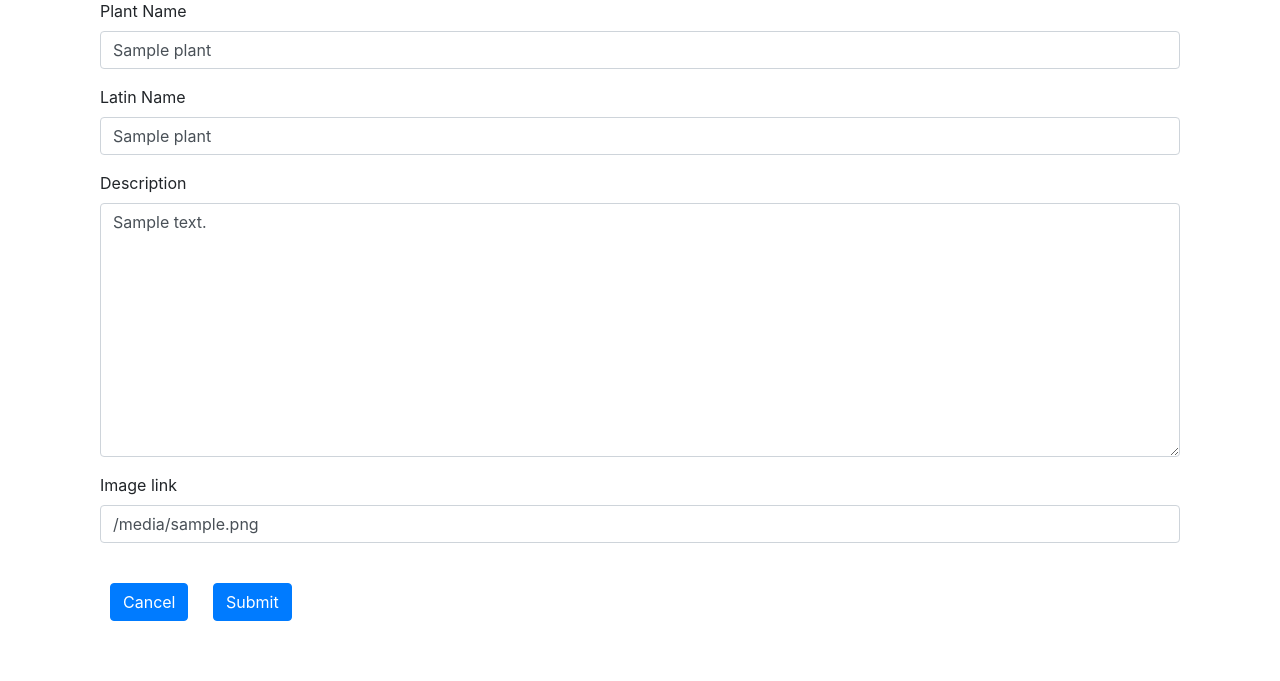
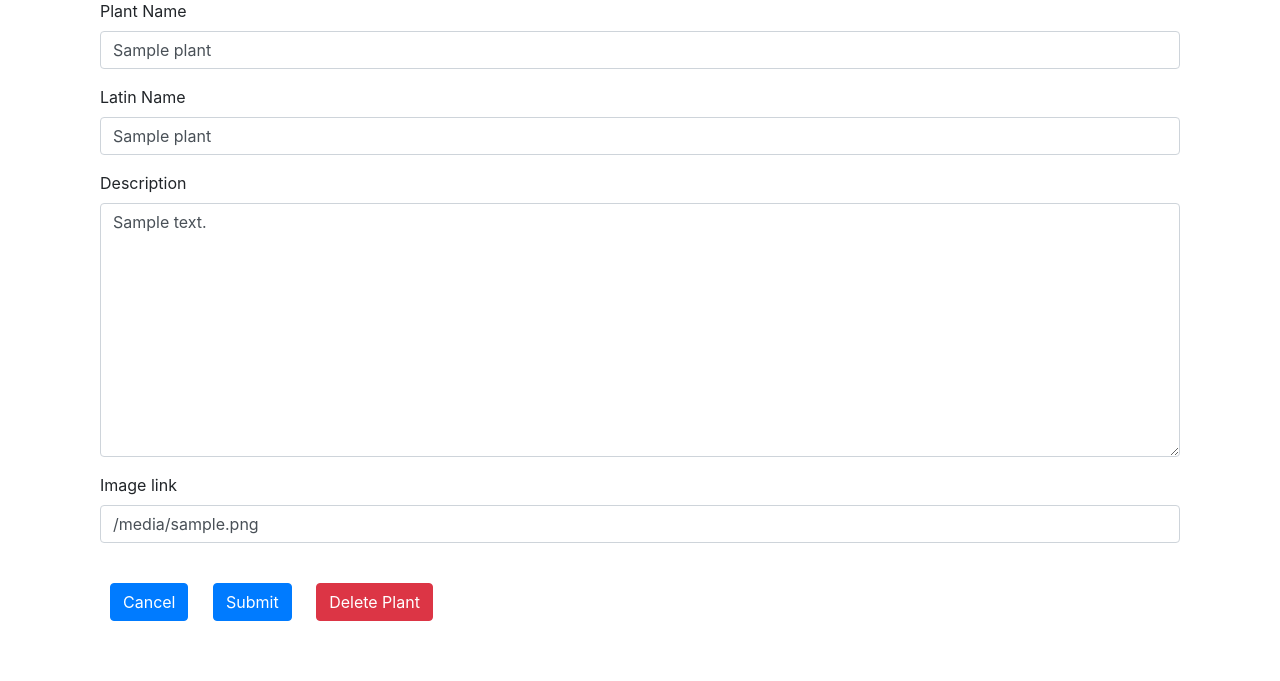
Before and after one commit to alexsandberg/plant-survey-app, a Python web app: template templates/forms/edit_plant.html in a window 1280 px wide. Shown: the part 119-800 px from the top of the page. Run offline with Jinja, Linux system fonts and the light colour scheme; the template is opened without the code that fills it: most values are stand-ins (such as "Sample title", 1, 10 or a date in 2020); some libraries are stand-ins or nearby versions.

Commit message:
Add delete button to edit_plant page. Add logic to route for deleting all associated observations before deleting plant. Still need modal window popup for delete button

```diff
--- a/app.py
+++ b/app.py
@@ -332,6 +332,11 @@ def create_app(test_config=None):
             plant_name = plant.name
             plant_id = plant.id
 
+            # first delete all observations related to plant
+            observations = Observation.query.filter_by(plant_id=id).all()
+            for observation in observations:
+                observation.delete()
+
             try:
                 # delete plant from the database
                 plant.delete()
--- a/templates/forms/edit_plant.html
+++ b/templates/forms/edit_plant.html
@@ -32,6 +32,7 @@
                 <br>
                 <a href="/dashboard" class="btn btn-primary">Cancel</a>
                 <button type="button" onclick="sendPatch()" class="btn btn-primary">Submit</button>
+                <button type="button" onclick="sendDelete()" class="btn btn-danger">Delete Plant</button>
             </div>
 
         </form>
@@ -73,6 +74,24 @@
 
     }
 
+    function sendDelete() {
+        // get the plant id from data
+        let plantID = plantData.getAttribute("data-id");
+
+        fetch(`/plants/${plantID}/edit`, {
+            method: 'DELETE',
+        })
+            .then((response) => {
+                return response.json();
+            })
+            .then((myJson) => {
+                if (myJson['success'] == true) {
+                    window.location.href = '/dashboard';
+                }
+            });
+
+    }
+
 </script>
 
 {% endblock %}
```
